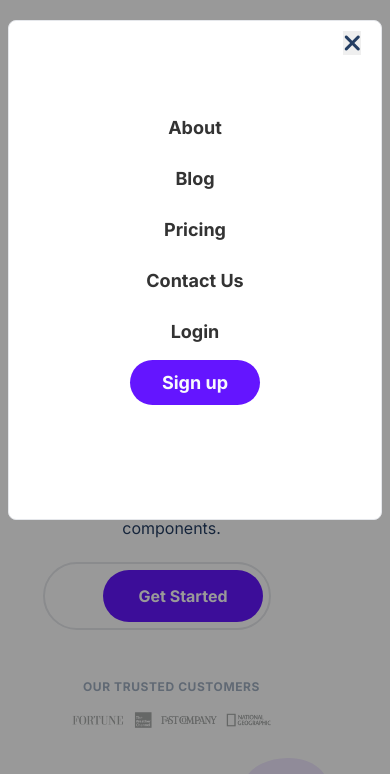
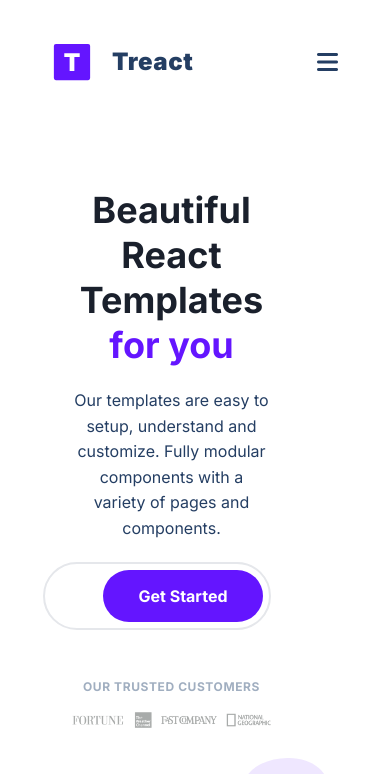
Before and after one commit to Kelly-ann08/3.3-Final-Project, a plain HTML site: page index.html in a window 390 px wide. Shown: the top 774 px of the page. Drawn offline with Linux system fonts and the light colour scheme.

Commit message:
Eigth commit

```diff
--- a/index.html
+++ b/index.html
@@ -110,11 +110,11 @@
               <a href="#" class="nav__link login">Login</a>
               <a href="#" class="nav__link nav__link--primary">Sign Up</a>
           </div>
-            <button class="btn__menu" onclick="openMenu()">
+            <button class="btn__menu">
               <i class="fa-solid fa-bars menu__icon"></i>
             </button>
-              <div class="menu__backdrop menu__backdrop--open">
-              <button class="btn__menu--close" onclick="closeMenu()">
+              <div class="menu__backdrop">
+              <button class="btn__menu--close">
                 <i class="fas fa-times"></i>
               </button>
               <ul class="menu__links">
@@ -127,7 +127,7 @@
               </ul>
             </div>
           </div>
-          <div class="menu__overlay menu__overlay--open"></div>
+          <div class="menu__overlay"></div>
         </div>
       </nav>
       <header>
--- a/style.css
+++ b/style.css
@@ -173,7 +173,8 @@ svg:not(:root) {
 }
 
 .btn__menu {
-    position: fixed;
+    position: relative;
+    margin-top: -12px;
     background-color: transparent;
     font-size: 40px;
     text-align: center;
@@ -189,12 +190,9 @@ svg:not(:root) {
 }
 
 .menu__icon {
-    position: fixed;
     top: 32px;
     right: 20px;
     font-size: 24px;
-    font-weight: normal;
-    z-index: 2;
     cursor: pointer;
 }
 
@@ -1353,10 +1351,6 @@ footer {
         align-items: center;
     }
 
-    .nav__container {
-        flex-direction: column;
-    }
-
     .row {
         flex-direction: column;
         align-items: center;
@@ -1367,7 +1361,7 @@ footer {
     }
 
     .btn__menu {
-        display: block;
+        position: static;
     }
 
     .header__description--wrapper {
```
